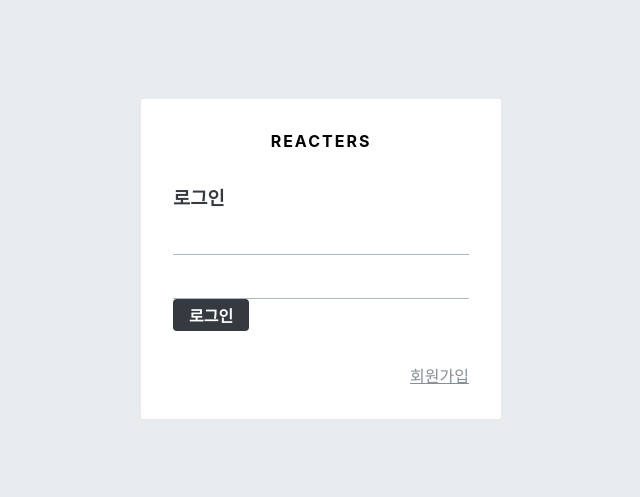
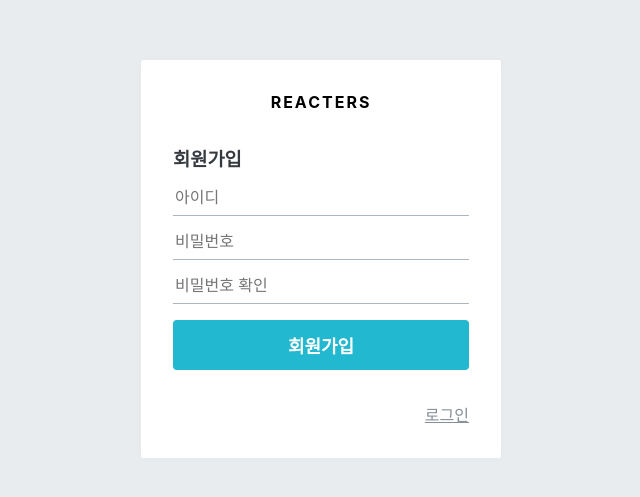
Before and after one commit to kang-gicheon/React_test, a JavaScript app in the folder blog/: page /register in a window 1280 px wide. Shown: the part 141-638 px from the top of the page, without its empty margins (319-959 px from the left). Built offline with nearby package versions, Linux system fonts and the light colour scheme.

Commit message:
회원가입, 로그인 폼 UI 구현
+ 코멘트 추가, 각 페이지 적용

```diff
--- a/blog/src/components/auth/AuthForm.js
+++ b/blog/src/components/auth/AuthForm.js
@@ -48,17 +48,52 @@
   }
 `;
 
-const AuthForm = () => {
+// 버튼 영역 상단 여백
+const ButtonWithMarginTop = styled(Button)`
+  margin-top: 1rem;
+`;
+
+// type props에 따라 다른 내용을 보여줄 함수
+const textMap = {
+  login: '로그인',
+  register: '회원가입',
+};
+
+const AuthForm = ({ type }) => {
+  const text = textMap[type];
   return (
     <AuthFormBlock>
-      <h3>로그인</h3>
+      <h3>{text}</h3>
       <form>
-        <StyledInput />
-        <StyledInput />
-        <Button>로그인</Button>
+        <StyledInput
+          autoComplete="username"
+          name="username"
+          placeholder="아이디"
+        />
+        <StyledInput
+          autoComplete="new-password"
+          name="password"
+          placeholder="비밀번호"
+          type="password"
+        />
+        {type === 'register' && (
+          <StyledInput
+            autoComplete="new-password"
+            name="passwordConfirm"
+            placeholder="비밀번호 확인"
+            type="password"
+          />
+        )}
+        <ButtonWithMarginTop cyan fullWidth style={{ marginTop: '1rem' }}>
+          {text}
+        </ButtonWithMarginTop>
       </form>
       <Footer>
-        <Link to="/register">회원가입</Link>
+        {type === 'login' ? (
+          <Link to="/register">회원가입</Link>
+        ) : (
+          <Link to="/login">로그인</Link>
+        )}
       </Footer>
     </AuthFormBlock>
   );
--- a/blog/src/components/common/Button.js
+++ b/blog/src/components/common/Button.js
@@ -16,6 +16,7 @@
     background: ${palette.gray[6]};
   }
 
+  // 버튼의 크기 width 수정
   ${(props) =>
     props.fullWidth &&
     css`
@@ -25,6 +26,7 @@
       font-size: 1.125rem;
     `}
 
+  // 버튼의 색 지정 - 밝은 파란색으로 지정
   ${(props) =>
     props.cyan &&
     css`
--- a/blog/src/pages/LoginPage.js
+++ b/blog/src/pages/LoginPage.js
@@ -6,7 +6,7 @@
 const LoginPage = () => {
   return (
     <AuthTemplate>
-      <AuthForm />
+      <AuthForm type="login" />
     </AuthTemplate>
   );
 };
--- a/blog/src/pages/RegisterPage.js
+++ b/blog/src/pages/RegisterPage.js
@@ -6,7 +6,7 @@
 const RegisterPage = () => {
   return (
     <AuthTemplate>
-      <AuthForm />
+      <AuthForm type="register" />
     </AuthTemplate>
   );
 };
```
